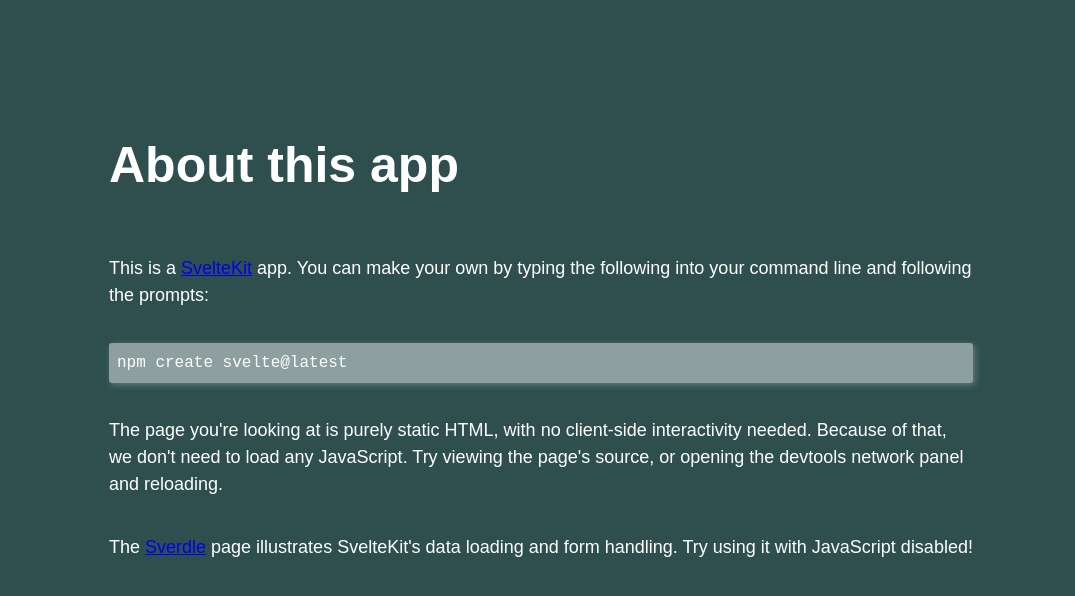
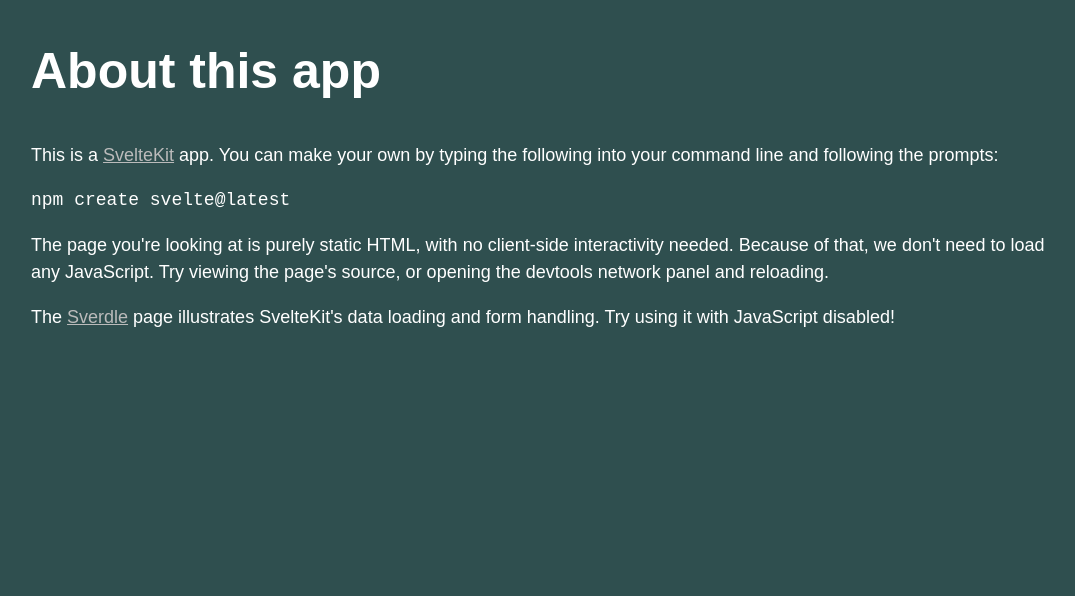
Before and after one commit to mivermeu/milovermeulen.com, a SvelteKit app: page /about in a window 1280 px wide. Shown: the top 596 px of the page, without its empty margins (99-1174 px from the left). Built offline with nearby package versions, Linux system fonts and the light colour scheme.

Commit message:
Define global styles, remove unused styles

```diff
--- a/src/routes/styles.scss
+++ b/src/routes/styles.scss
@@ -6,12 +6,20 @@
     --font-mono: monospace;
     --font-size-title: 50px;
     --font-size-subtitle: 35px;
-    --font-size-topic: 25px;
+    --font-size-topic: 22px;
     --font-size-body: 18px;
     --font-weight-title: 700;
+
     --color-bg: darkslategray;
     --color-text: white;
+    --color-highlight: #bbb;
     --color-button: grey;
+
+    --color-card: #333;
+    --border-radius-card: 10px;
+    --shadow-card: 0 0 10px var(--color-card);
+    --text-padding-card: 20px;
+
     --column-width: 42rem;
     --column-margin-top: 4rem;
     font-family: var(--font-body);
@@ -49,34 +57,8 @@
     margin-block-end: 0.5em;
 }
 
-pre {
-    font-size: 16px;
-    font-family: var(--font-mono);
-    background-color: rgba(255, 255, 255, 0.45);
-    border-radius: 3px;
-    box-shadow: 2px 2px 6px rgb(255 255 255 / 25%);
-    padding: 0.5em;
-    overflow-x: auto;
-    color: var(--color-text);
-}
-
-.text-column {
-    display: flex;
-    max-width: 48rem;
-    flex: 0.6;
-    flex-direction: column;
-    justify-content: center;
-    margin: 0 auto;
-}
-
-input,
-button {
-    font-size: inherit;
-    font-family: inherit;
-}
-
-button:focus:not(:focus-visible) {
-    outline: none;
+a {
+    color: var(--color-highlight);
 }
 
 .visually-hidden {
```
Also changed, not shown: src/lib/sections/Experience.svelte (+19 -25 lines).
